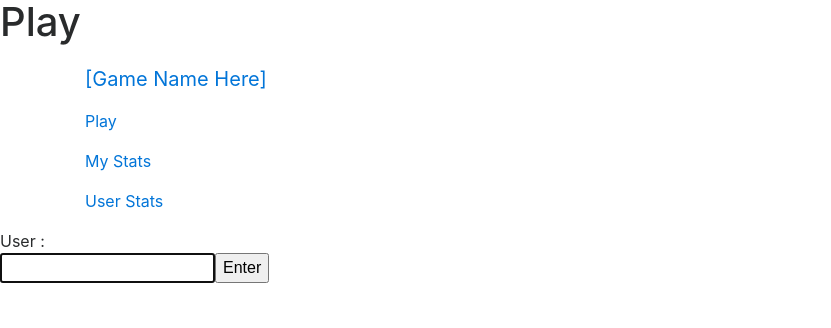
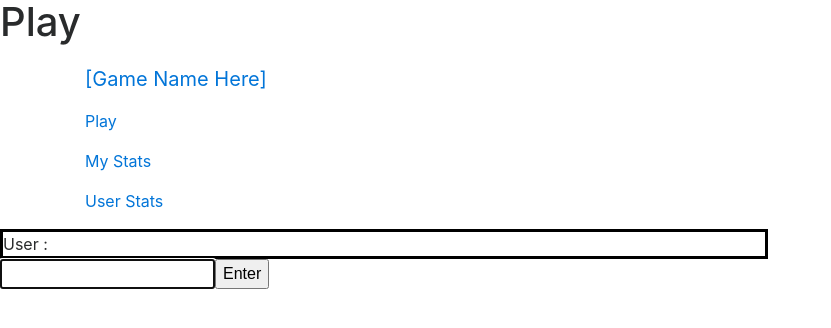
Before and after one commit to Clevis-254/game, a React (Vite) app: page /play in a window 1280 px wide. Both pictures are taken after a click on the button "Enter". Shown: the top 328 px of the page, without its empty margins (0-831 px from the left). Built offline with nearby package versions, Linux system fonts and the light colour scheme; no server answers.

Commit message:
basic css styling for now, added divs with classes for ease of future styling

```diff
--- a/index.html
+++ b/index.html
@@ -12,8 +12,7 @@
 <!-- The div id of ”app” is the target DOM node used by React when hydrateRoot is called.
 The comment of <!–outlet–> is replaced by the server with the result of React’s renderToString function.-->
 <div id='app'><!--outlet--></div>
+<!-- Script is responsible for client side rendering of React-->
 <script type='module' src='./src/entry-client.jsx'></script>
-<!-- Vite should hopefully inject the correct script (the commented out one above) ^^ -->
-<!-- TODO : Figure out how this works with prod as well since vite is dev only ^^ -->
 </body>
 </html>
--- a/src/Console/Console.jsx
+++ b/src/Console/Console.jsx
@@ -99,16 +99,18 @@ export function Console() {
 
     return (
         <>
-            <div className="consoleTextContainer">
-                {consoleText.map((item,index) => (
-                    <div key={index}>{item}</div>
-                ))
-                }
+            <link rel={"stylesheet"} href={"./src/Console/ConsoleStyling.css"} />
+            <div className="wholeConsole">
+                <div className="consoleTextContainer">
+                    {consoleText.map((item, index) => (
+                        <div key={index}>{item}</div>
+                    ))}
+                </div>
+                <div className="textBoxcontainer">
+                    <input type="text" id="console_input_box" ref={inputRef} onKeyDown={handleEnterKeyDown}/>
+                    <button onClick={new_console_input} type="button" id="enter_button">Enter</button>
+                </div>
             </div>
-
-            <input type="text" id="console_input_box" ref={inputRef} onKeyDown={handleEnterKeyDown}/>
-                <button onClick={new_console_input} type="button" id="enter_button">Enter</button>
-
         </>
     )
 }
--- /dev/null
+++ b/src/Console/ConsoleStyling.css
@@ -0,0 +1,4 @@
+.consoleTextContainer {
+    border: 3px solid black;
+    width: 60%;
+}
```
